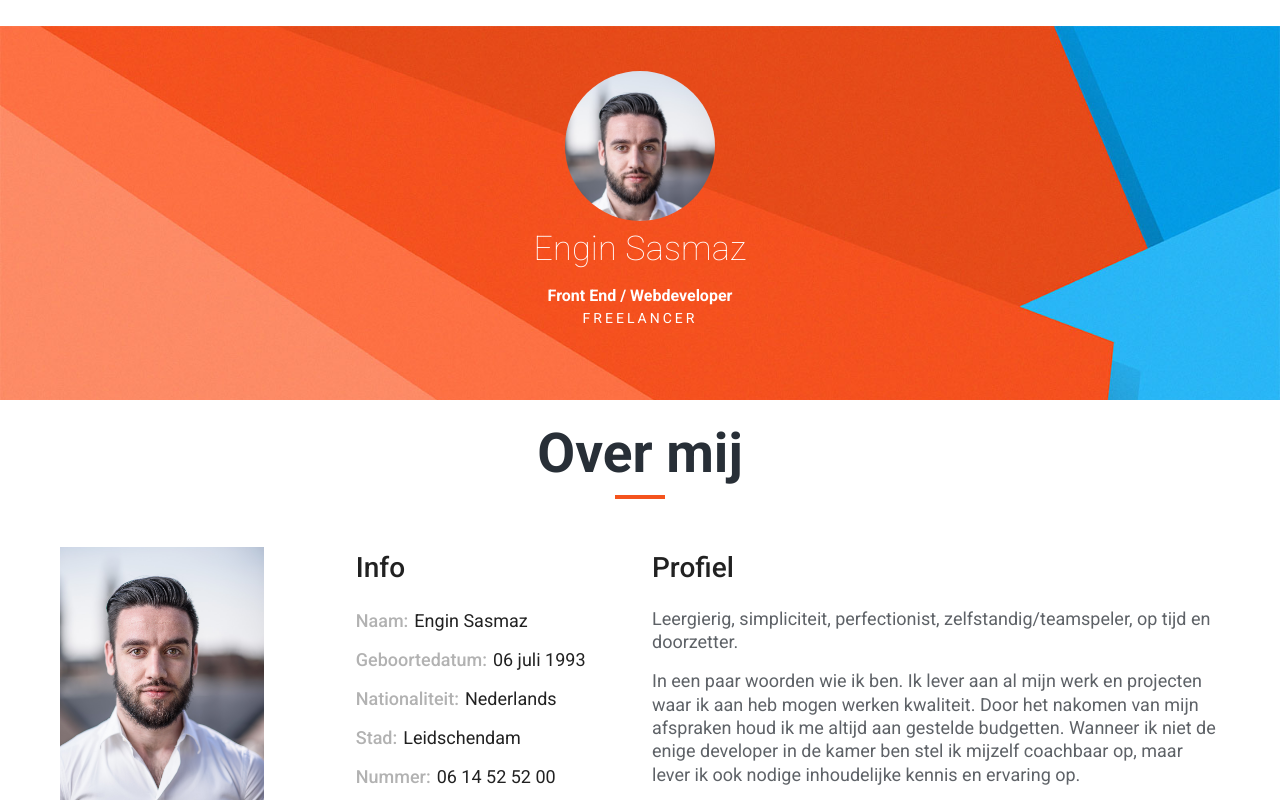
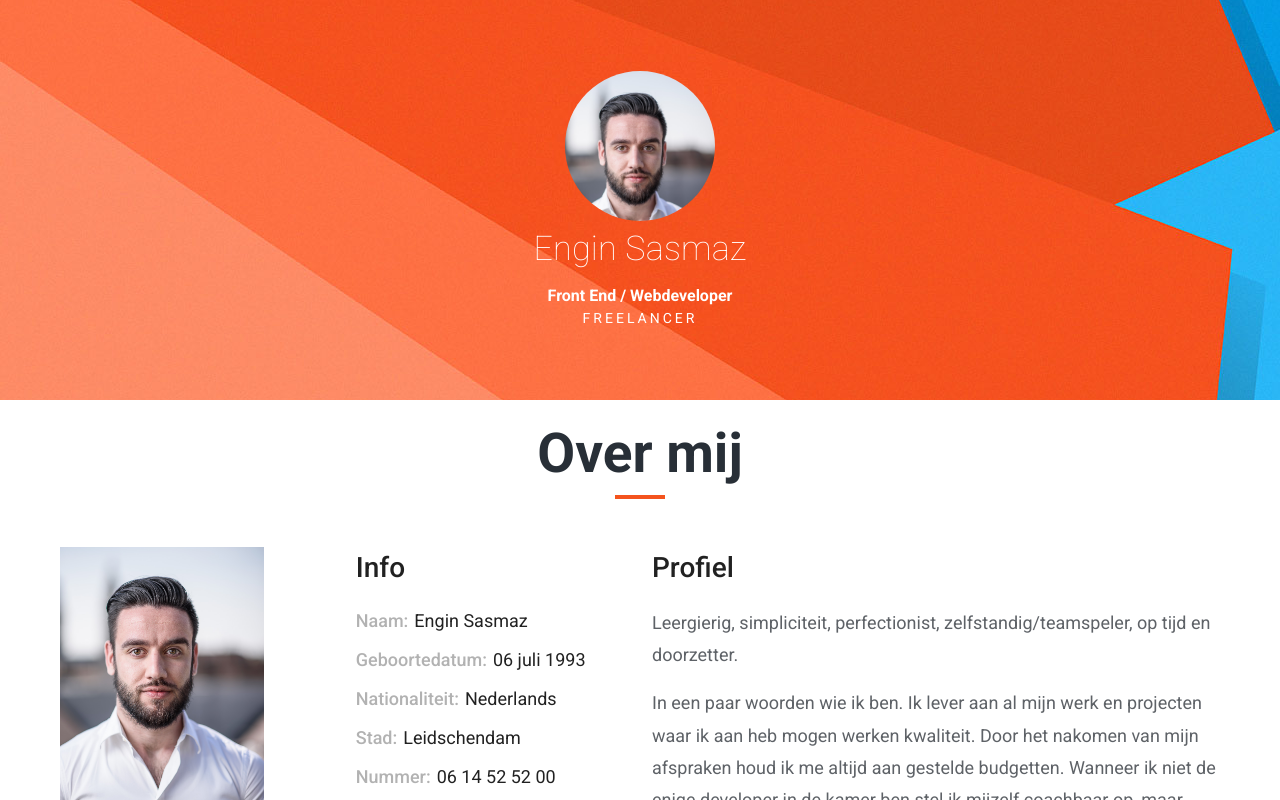
Before and after one commit to Enginovic/portfolio, a Vue app: page / in a window 1280 px wide. Shown: the top 800 px of the page. Built offline with nearby package versions, Linux system fonts and the light colour scheme.

Commit message:
add global scss for colors

```diff
--- a/src/app.scss
+++ b/src/app.scss
@@ -1,11 +1,4 @@
-$primary: #282f37;
-$secondary: #f4531d;
-$gray: #5e6267;
-$gray-light: #b2b2b2;
-
-.elementPanel {
-  padding: 24px 0 48px;
-}
+@import './assets/scss/variables';
 
 .elementTitle {
   color: $primary;
@@ -28,12 +21,26 @@ $gray-light: #b2b2b2;
   font-weight: 500;
 }
 
-img {
-  width: 100%;
+p {
+  font-size: 18px;
+  line-height: 1.8;
+  color: $gray;
 }
 
-p {
-  font-size: 18px;
-  line-height: 1.3;
-  color: $gray;
+.button {
+  color: #fff !important;
 }
+
+.button--primary {
+  background-color: $primary !important;
+}
+
+.button--secondary {
+  background-color: $secondary !important;
+}
+
+@media screen and (max-width: 960px) {
+  .hide-on-mobile {
+    display: none;
+  }
+}
--- /dev/null
+++ b/src/assets/scss/_variables.scss
@@ -0,0 +1,5 @@
+$primary: #282f37;
+$secondary: #f4531d;
+$gray: #5e6267;
+$gray-medium: #b2b2b2;
+$gray-light: #f1f1f1;
--- a/vue.config.js
+++ b/vue.config.js
@@ -1,5 +1,21 @@
+const path = require('path');
+
 module.exports = {
   "transpileDependencies": [
     "vuetify"
-  ]
+  ],
+  chainWebpack: config => {
+    const types = ['vue-modules', 'vue', 'normal-modules', 'normal'];
+    types.forEach(type => addStyleResource(config.module.rule('stylus').oneOf(type)));
+  },
 };
+
+function addStyleResource (rule) {
+  rule.use('style-resource')
+    .loader('style-resources-loader')
+    .options({
+      patterns: [
+        path.resolve(__dirname, './src/styles/imports.styl'),
+      ],
+    });
+}
```
